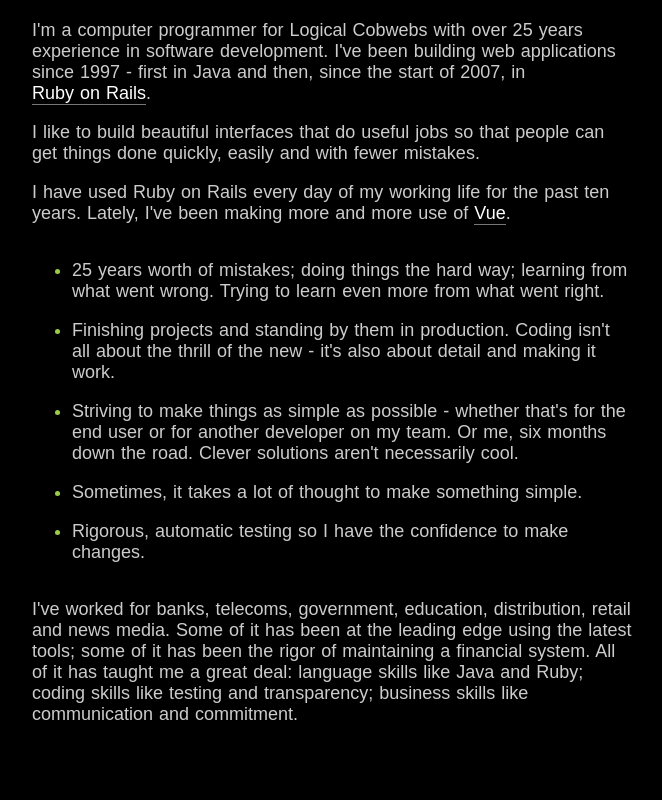
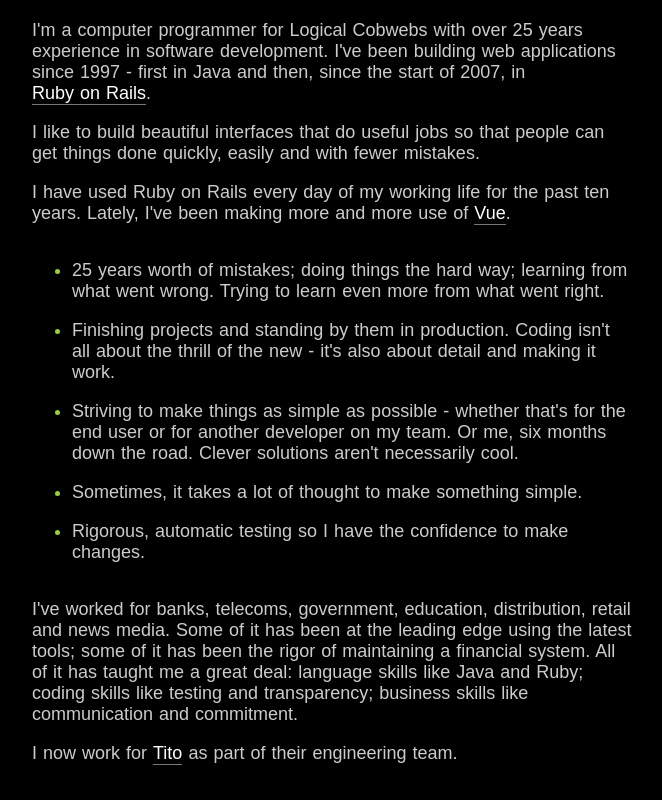
Before and after one commit to billhorsman/logicalcobwebs, a Nuxt app: page /bill in a window 1280 px wide. Shown: the part 282-1082 px from the top of the page, without its empty margins (308-970 px from the left). Before the commit the page ends 1043 px from the top, so only its background shows below. Built offline with nearby package versions, Linux system fonts and the light colour scheme.

Commit message:
Update Bill's photo and bio

```diff
--- a/pages/bill.vue
+++ b/pages/bill.vue
@@ -28,6 +28,8 @@
       </ul>
 
       <p>I've worked for banks, telecoms, government, education, distribution, retail and news media. Some of it has been at the leading edge using the latest tools; some of it has been the rigor of maintaining a financial system. All of it has taught me a great deal: language skills like Java and Ruby; coding skills like testing and transparency; business skills like communication and commitment.</p>
+
+      <p>I now work for <a href="https://ti.to">Tito</a> as part of their engineering team.</p>
     </section>
   </article>
 </template>
```
Also changed, not shown: assets/images/bill.png.
